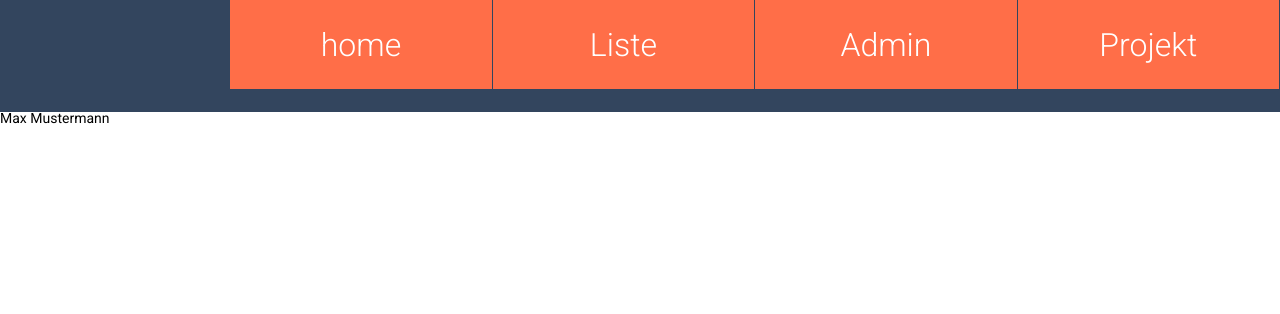
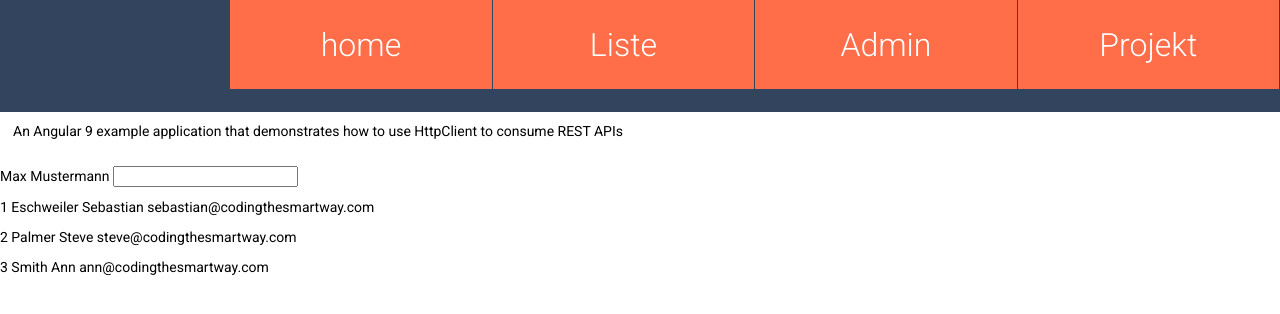
Before and after one commit to usain911/IAWS, an Angular app in the folder projekt/: page /home in a window 1280 px wide. Shown: the top 314 px of the page. Built offline with nearby package versions, Linux system fonts and the light colour scheme; data requests are answered from the project's data file.

Commit message:
no message

```diff
--- a/projekt/package.json
+++ b/projekt/package.json
@@ -22,6 +22,7 @@
     "@angular/platform-browser-dynamic": "~9.1.6",
     "@angular/router": "~9.1.6",
     "@angular/service-worker": "~9.1.6",
+    "json-simple": "^0.9.6",
     "rxjs": "~6.5.4",
     "tslib": "^1.10.0",
     "zone.js": "~0.10.2"
--- /dev/null
+++ b/projekt/server/db.json
@@ -0,0 +1,22 @@
+{
+  "users": [
+    {
+      "id": 1,
+      "vorname": "Sebastian",
+      "name": "Eschweiler",
+      "pw": "sebastian@codingthesmartway.com"
+    },
+    {
+      "id": 2,
+      "vorname": "Steve",
+      "name": "Palmer",
+      "pw": "steve@codingthesmartway.com"
+    },
+    {
+      "id": 3,
+      "vorname": "Ann",
+      "name": "Smith",
+      "pw": "ann@codingthesmartway.com"
+    }
+  ]
+}
--- a/projekt/src/app/app.module.ts
+++ b/projekt/src/app/app.module.ts
@@ -11,6 +11,7 @@ import { ListProjectsComponent } from './list-projects/list-projects.component';
 import { ProjectDetailsComponent } from './project-details/project-details.component';
 import { RegisterUserComponent } from './register-user/register-user.component';
 import { ProjectServiceService } from './shared/project-service.service';
+import { HttpClientModule }    from '@angular/common/http';
 import { from } from 'rxjs';
 
 @NgModule({
@@ -22,6 +23,7 @@ import { from } from 'rxjs';
     RegisterUserComponent,
   ],
   imports: [
+    HttpClientModule,
     BrowserModule,
     AppRoutingModule,
     BrowserAnimationsModule,
--- a/projekt/src/app/home/home.component.html
+++ b/projekt/src/app/home/home.component.html
@@ -1,2 +1,14 @@
+<p style="padding: 13px;">
+    An Angular 9 example application that demonstrates how to use HttpClient to consume REST APIs
+    </p>
+
 
 {{user.vorname}} {{user.name}}
+
+<input type="text" (keyup)="onKeyUp()" (input)="color=$event.target.value" [style.background-color]="color">
+
+
+<div *ngFor="let users of users" style="margin-top:10px;">
+{{users.id}} {{users.name}} {{users.vorname}} {{users.pw}}
+
+</div>
--- a/projekt/src/app/home/home.component.ts
+++ b/projekt/src/app/home/home.component.ts
@@ -1,6 +1,7 @@
 import { Component, OnInit } from '@angular/core';
 import { User } from '../shared/user'
 import { ProjectServiceService } from '../shared/project-service.service';
+import { takeUntil } from 'rxjs/operators';
 
 
 @Component({
@@ -8,11 +9,31 @@ import { ProjectServiceService } from '../shared/project-service.service';
   templateUrl: './home.component.html',
   styleUrls: ['./home.component.css']
 })
+
+
+
 export class HomeComponent implements OnInit {
+
+  users: User[];
+
   user: User;
+
+
+  public color: string;
+    onKeyUp() {
+      console.log('keyup ' + this.color)
+    }
   constructor(private ps: ProjectServiceService) { }
 
+
+
   ngOnInit(): void {
+
+    this.ps.sendGetRequest().subscribe((data: any[]) =>{
+      console.log(data);
+      this.users = data;
+    })
+
     this.user = this.ps.getAll();
   }
 
--- a/projekt/src/app/shared/project-service.service.ts
+++ b/projekt/src/app/shared/project-service.service.ts
@@ -1,13 +1,39 @@
 import { Injectable } from '@angular/core';
 import { User } from './user';
+import { HttpClient, HttpErrorResponse, HttpParams } from '@angular/common/http';
+
+import {  throwError } from 'rxjs';
+import { retry, catchError, tap } from 'rxjs/operators';
+
 
 @Injectable({
   providedIn: 'root'
 })
 export class ProjectServiceService {
+
+  private REST_API_SERVER = "http://localhost:3000/users";
   user: User;
-  constructor() {
+
+  constructor(private httpClient: HttpClient) {
     this.user = new User(1, 'Max', 'Mustermann', '123');
+  }
+
+  handleError(error: HttpErrorResponse) {
+    let errorMessage = 'Unknown error!';
+    if (error.error instanceof ErrorEvent) {
+      // Client-side errors
+      errorMessage = `Error: ${error.error.message}`;
+    } else {
+      // Server-side errors
+      errorMessage = `Error Code: ${error.status}\nMessage: ${error.message}`;
+    }
+    window.alert(errorMessage);
+    return throwError(errorMessage);
+  }
+
+  public sendGetRequest(){
+    const options = { params: new HttpParams({fromString: "_page=1&_limit=3"}) }; // limitiert auf 3 user
+    return this.httpClient.get<User[]>(this.REST_API_SERVER, options).pipe(retry(3), catchError(this.handleError));
   }
 
   getAll() {
--- a/projekt/src/index.html
+++ b/projekt/src/index.html
@@ -10,6 +10,7 @@
   <link href="https://fonts.googleapis.com/icon?family=Material+Icons" rel="stylesheet">
   <link rel="manifest" href="manifest.webmanifest">
   <meta name="theme-color" content="#1976d2">
+  <link href="https://fonts.googleapis.com/css?family=Roboto:300,400,500&display=swap" rel="stylesheet">
 </head>
 <body class="mat-typography">
   <app-root></app-root>
```
Also changed, not shown: 1 other file (tests, documents, lock files or other folders).
